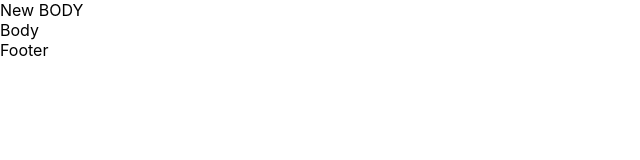
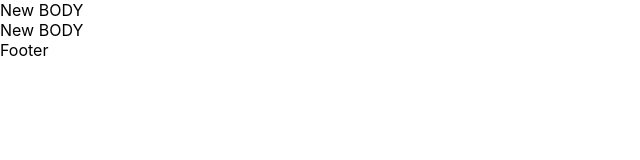
Before and after one commit to Kliapwnz/components, a React (Create React App) app: page / in a window 1280 px wide. Shown: the top 160 px of the page, without its empty margins (0-640 px from the left). Built offline with nearby package versions, Linux system fonts and the light colour scheme.

Commit message:
Add Home work

```diff
--- a/src/App.tsx
+++ b/src/App.tsx
@@ -8,7 +8,7 @@ function App() {
     return (
         <>
             <Header title={"New BODY"}/>
-            <Body/>
+            <Body titleForBody={"New BODY"}/>
             <Footer/>
         </>
 
--- a/src/site/Body.tsx
+++ b/src/site/Body.tsx
@@ -1,5 +1,9 @@
-export const Body = () => {
+type BodyPropsType = {
+    titleForBody: string
+}
+
+export const Body = (props: BodyPropsType) => {
     return (
-        <div>Body</div>
+        <div>{props.titleForBody}</div>
     )
 }
```
